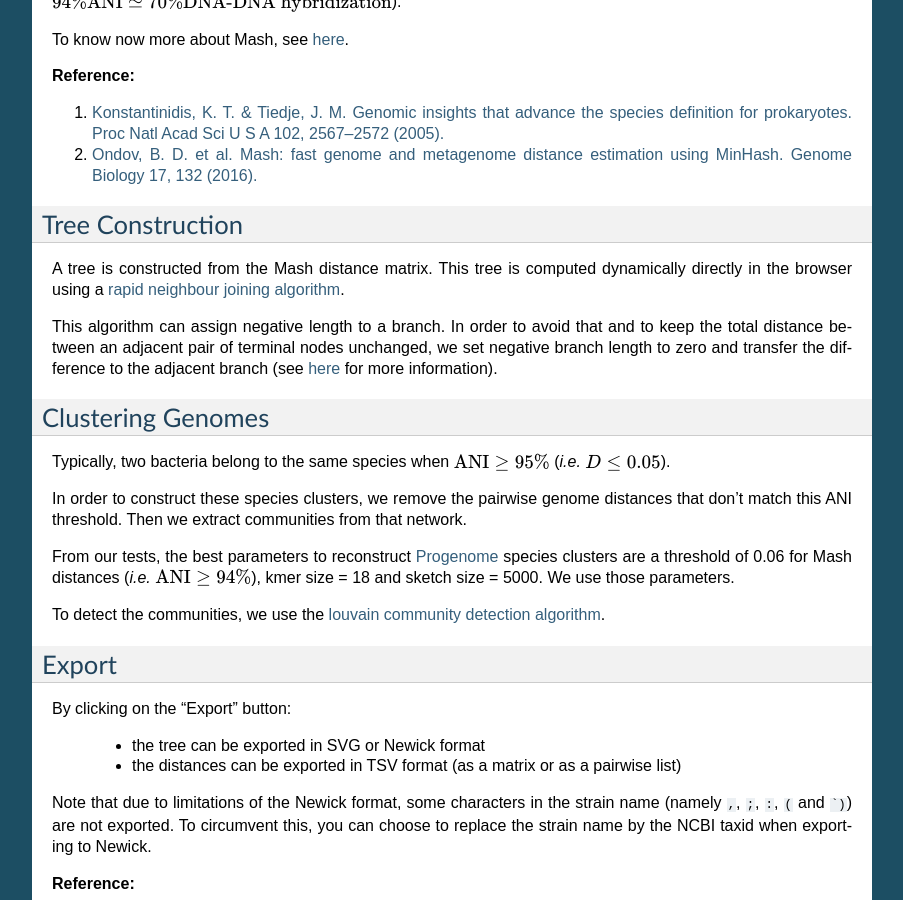
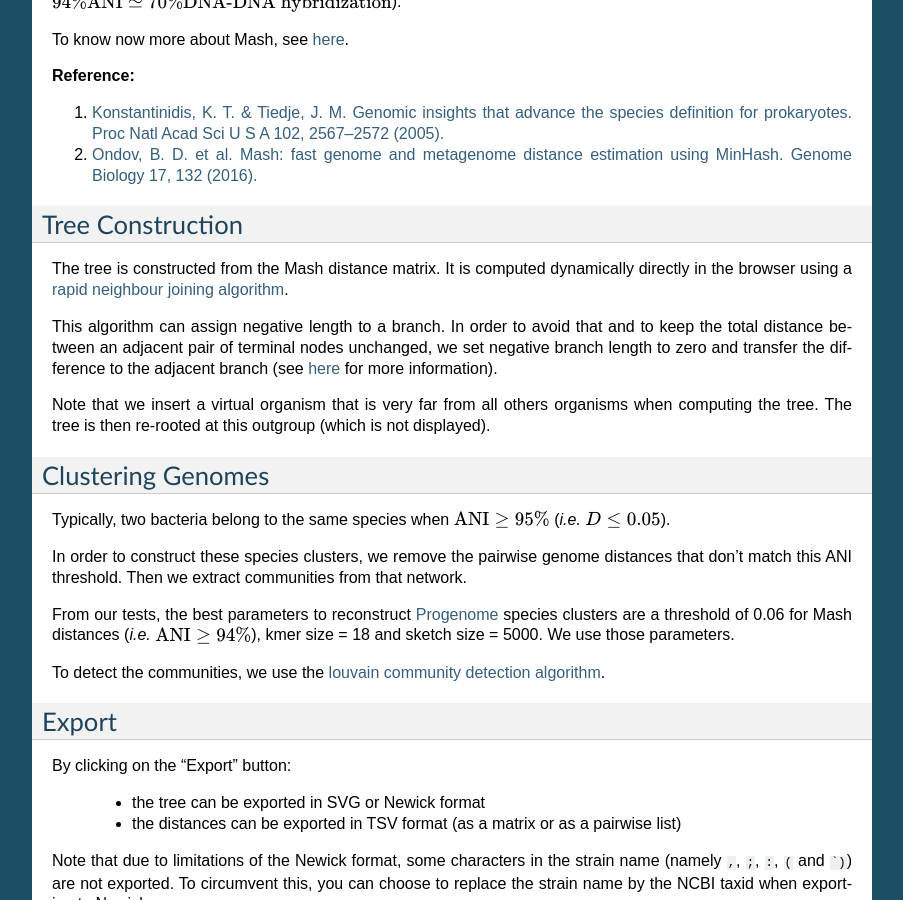
Before and after one commit to labgem/microscope-user-doc, a Sphinx documentation site: the page built from docs/content/compgenomics/genoclust.rst, in a window 1280 px wide and 900 px high, scrolled down 2658 px. Shown: the whole window, without its empty margins (198-1101 px from the left). Built offline with Sphinx 7.4.7, drawn with Linux system fonts in a browser that asks for light colours; formulas are drawn with MathJax 3.

Commit message:
More about the tree (outgroup, formatting).

```diff
--- a/docs/content/compgenomics/genoclust.rst
+++ b/docs/content/compgenomics/genoclust.rst
@@ -66,10 +66,14 @@ To know now more about Mash, see `here <https://github.com/marbl/Mash>`__.
 Tree Construction
 -----------------
 
-A tree is constructed from the Mash distance matrix. This tree is computed dynamically directly in the browser using a `rapid neighbour joining algorithm <https://github.com/biosustain/neighbor-joining>`_.
+The tree is constructed from the Mash distance matrix.
+It is computed dynamically directly in the browser using a `rapid neighbour joining algorithm <https://github.com/biosustain/neighbor-joining>`_.
 
 This algorithm can assign negative length to a branch.
 In order to avoid that and to keep the total distance between an adjacent pair of terminal nodes unchanged, we set negative branch length to zero and transfer the difference to the adjacent branch (see `here <https://www.sequentix.de/gelquest/help/neighbor_joining_method.htm>`_ for more information).
+
+Note that we insert a virtual organism that is very far from all others organisms when computing the tree.
+The tree is then re-rooted at this outgroup (which is not displayed).
 
 Clustering Genomes
 ------------------
```
